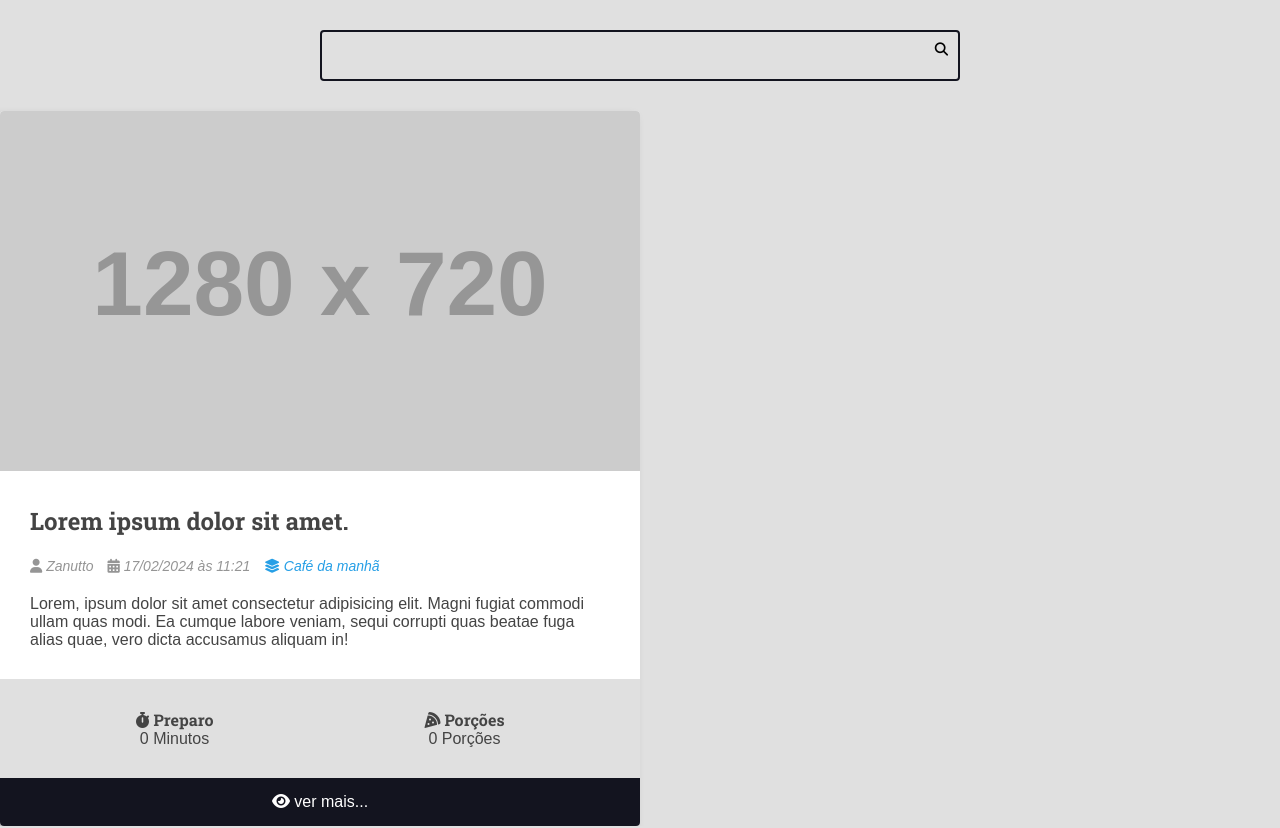
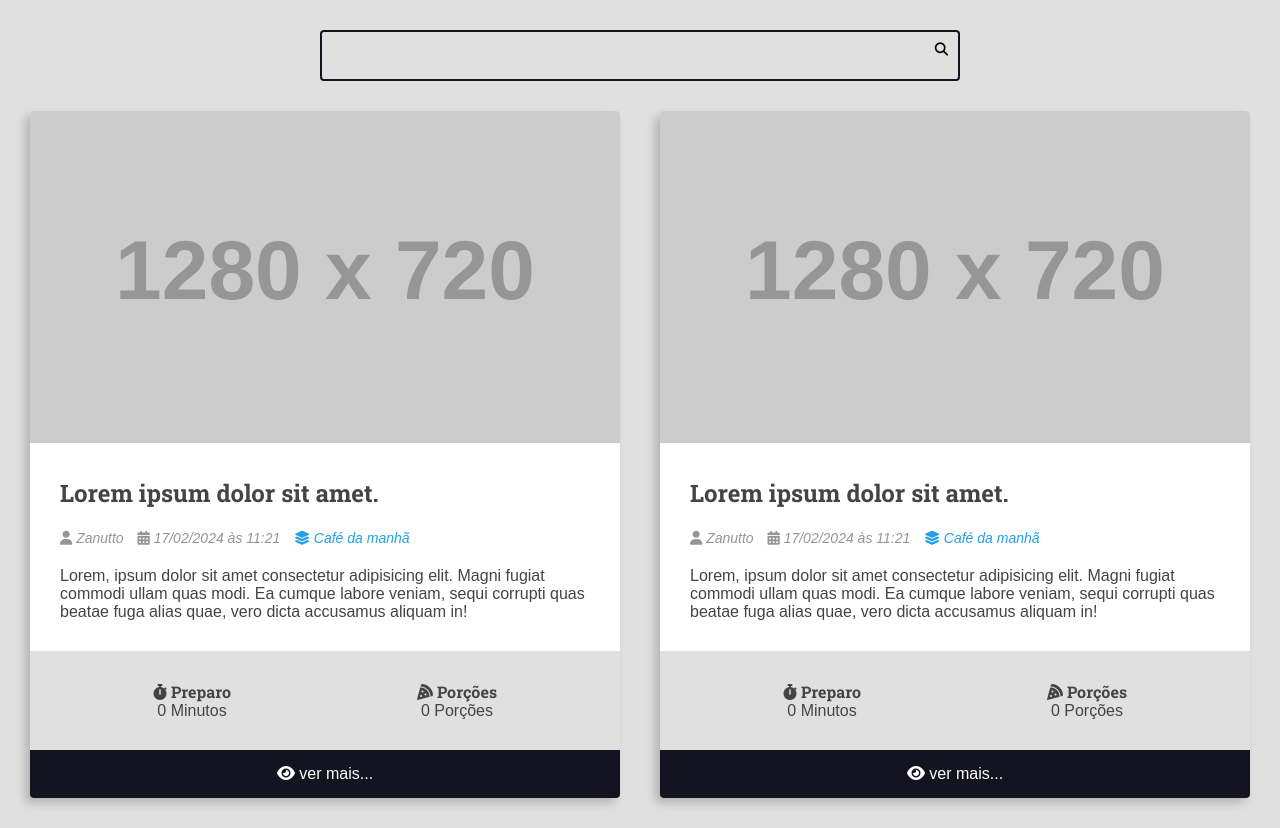
Before and after one commit to zanutt/DjangoEstudo, a Django app: page / in a window 1280 px wide. Shown: the part 113-941 px from the top of the page. Run offline with Django 5.2, Linux system fonts and the light colour scheme; grey boxes labelled with a size stand in for pictures from a placeholder-image service; some libraries are stand-ins or nearby versions.

Commit message:
Finalmente arrumado o "bug" do grid

```diff
--- a/recipes/templates/recipes/pages/index.html
+++ b/recipes/templates/recipes/pages/index.html
@@ -4,7 +4,60 @@
     {%include "recipes/partials/searchcontainer.html"%}
 
     <main class="main-content-container">
-        <div class=: "main-content main-content-list container">
+        <div class= "main-content main-content-list container">
+            <div class="recipe recipe-list-item">
+                <div class="recipe-cover">
+                    <img src="https://placehold.co/1280x720/white/blue" alt="Temporario">
+                </div>
+                <div class="recipe-title-container">
+                    <h2 class="recipe-title">Lorem ipsum dolor sit amet.</h2>
+                </div>
+
+                <div class="recipe-author">
+                    <span class="recipe-author-item">
+                        <i class="fas fa-user"></i>
+                        Zanutto
+                    </span>
+                    <span class="recipe-author-item">
+                        <i class="fas fa-calendar-alt"></i>
+                        17/02/2024 às 11:21
+                    </span>
+                    <span class="recipe-author-item">
+                        <a href="/recipes/category/cafe-da-manha/">
+                            <i class="fas fa-layer-group"></i>
+                            <span>Café da manhã</span>
+                        </a>
+                    </span>
+                </div>
+
+                <div class="recipe-content">
+                    <p>Lorem, ipsum dolor sit amet consectetur adipisicing elit. Magni fugiat commodi ullam quas modi.
+                        Ea cumque labore veniam, sequi corrupti quas beatae fuga alias quae, vero dicta accusamus
+                        aliquam in!</p>
+                </div>
+                <div class="recipe-meta-container">
+                    <div class="recipe-meta recipe-preparation">
+                        <h3 class="recipe-meta-title"><i class="fas fa-stopwatch"></i> Preparo</h3>
+                        <div class="recipe-meta-text">
+                            0 Minutos
+                        </div>
+                    </div>
+                    <div class="recipe-meta recipe-servings">
+                        <h3 class="recipe-meta-title"><i class="fas fa-pizza-slice"></i> Porções</h3>
+                        <div class="recipe-meta-text">
+                            0 Porções
+                        </div>
+                    </div>
+                </div>
+
+                <footer class="recipe-footer">
+                    <a class="recipe-read-more button button-dark button-full-width" href="/recipes/3/">
+                        <i class="fas fa-eye"></i>
+                        <span>ver mais...</span>
+                    </a>
+                </footer>
+
+            </div>
             <div class="recipe recipe-list-item">
                 <div class="recipe-cover">
                     <img src="https://placehold.co/1280x720/white/blue" alt="Temporario">
```
